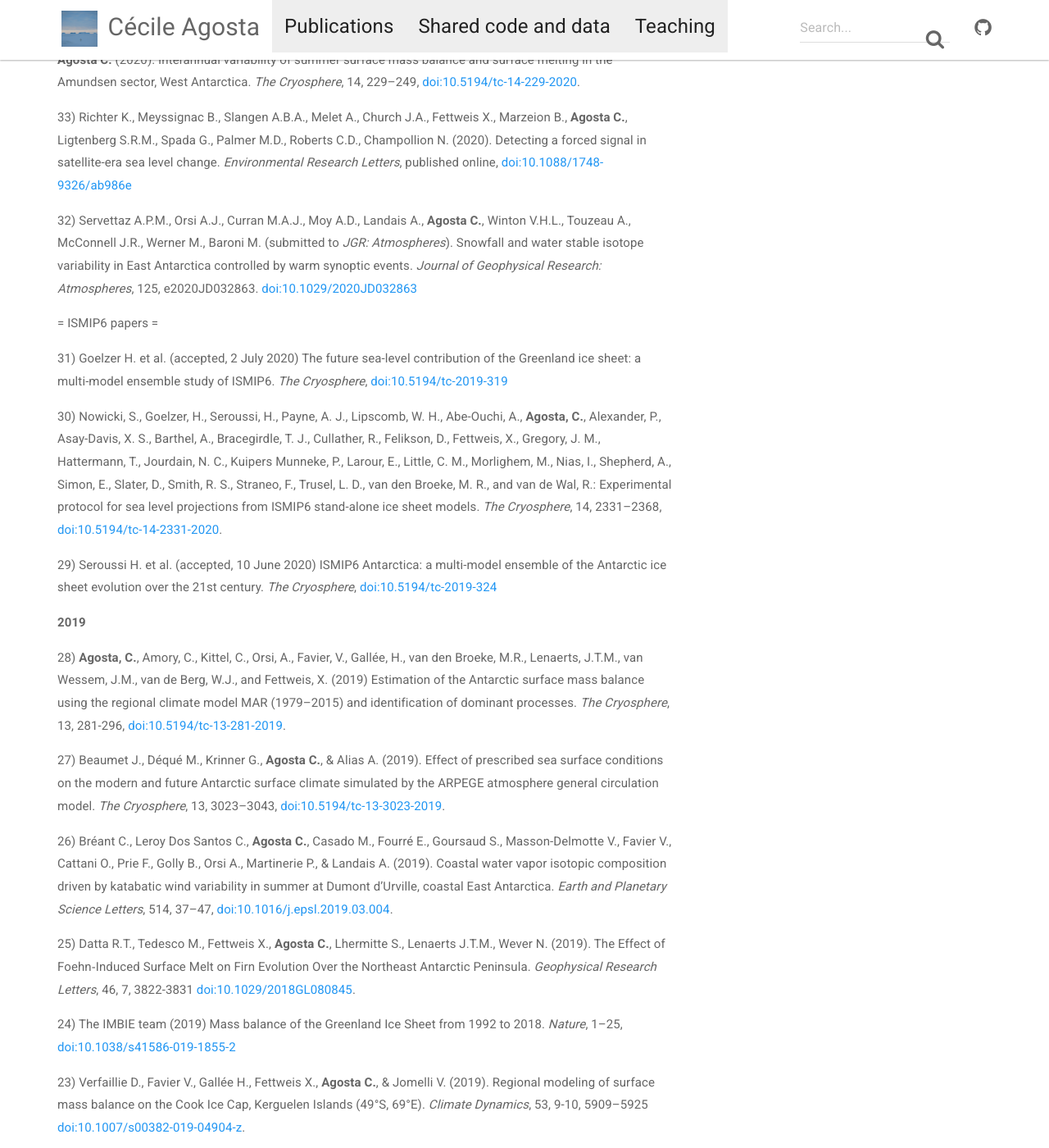
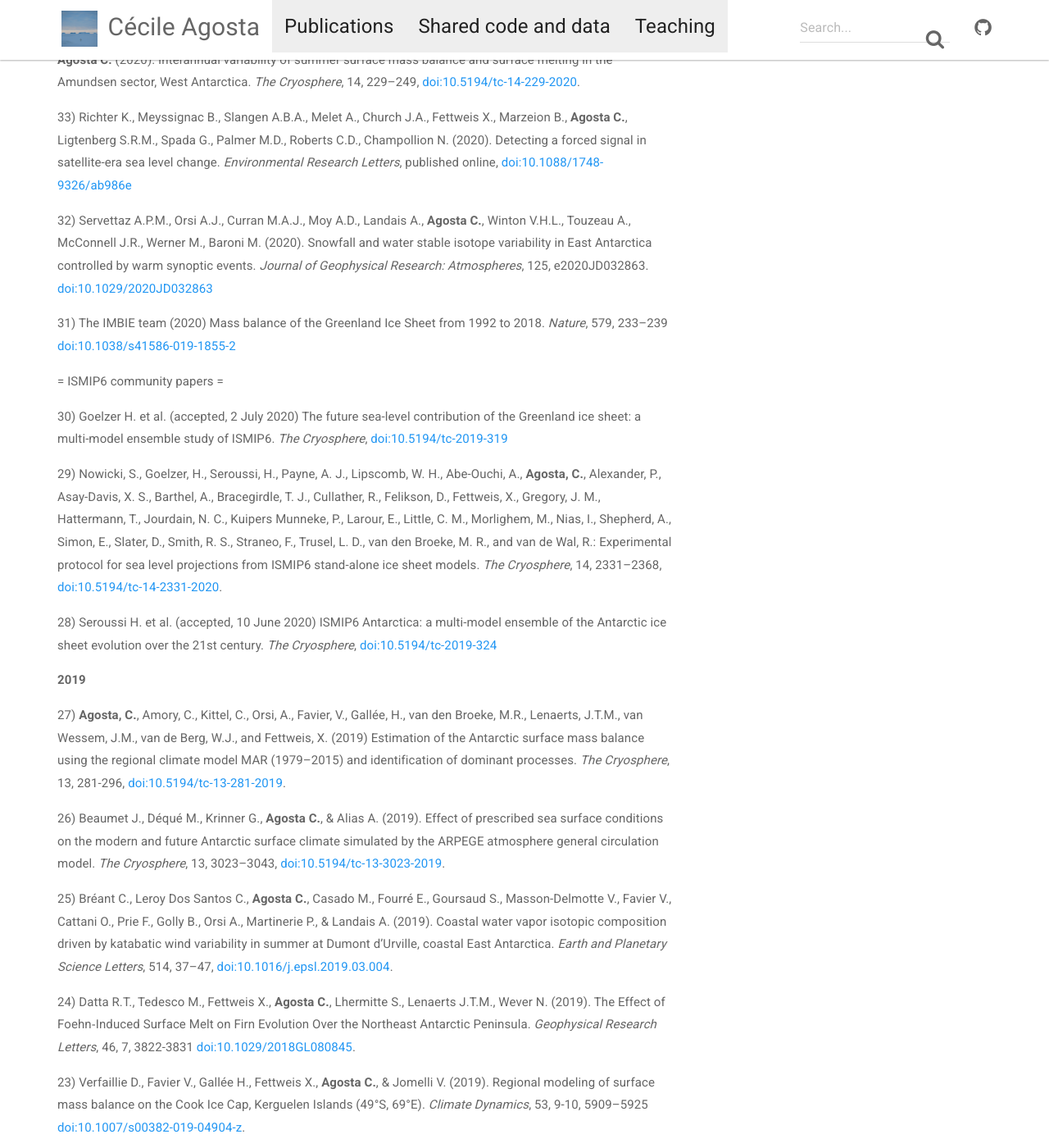
Before and after one commit to cecileagosta/cecileagosta.github.io, a Jekyll site: the page built from _docs/publications.md, in a window 1280 px wide and 1400 px high, scrolled down 837 px. Shown: the whole window at 82% size. Built offline with Jekyll 4.4.1, drawn with Linux system fonts in a browser that asks for light colours; nearby versions of some CDN libraries; some of the changed text lies outside the part shown.

Commit message:
Update publications.md

```diff
--- a/_docs/publications.md
+++ b/_docs/publications.md
@@ -7,7 +7,7 @@ permalink: /publications/
 
 ##### SUBMITTED
 
-= ISMIP6 papers =
+= ISMIP6 community papers =
 
 39) Edwards T. et al. (submitted to *Nature*) Quantifying uncertainties in the land ice contribution to sea level rise this century. 1-17.
 
@@ -31,28 +31,28 @@ permalink: /publications/
 
 33) Richter K., Meyssignac B., Slangen A.B.A., Melet A., Church J.A., Fettweis X., Marzeion B., **Agosta C.**, Ligtenberg S.R.M., Spada G., Palmer M.D., Roberts C.D., Champollion N. (2020). Detecting a forced signal in satellite-era sea level change. *Environmental Research Letters*, published online, [doi:10.1088/1748-9326/ab986e](https://doi.org/10.1088/1748-9326/ab986e)
 
-32) Servettaz A.P.M., Orsi A.J., Curran M.A.J., Moy A.D., Landais A., **Agosta C.**, Winton V.H.L., Touzeau A., McConnell J.R., Werner M., Baroni M. (submitted to *JGR: Atmospheres*).  Snowfall and water stable isotope variability in East Antarctica controlled by warm synoptic events. *Journal of Geophysical Research: Atmospheres*, 125, e2020JD032863. [doi:10.1029/2020JD032863](https://doi.org/10.1029/2020JD032863)
+32) Servettaz A.P.M., Orsi A.J., Curran M.A.J., Moy A.D., Landais A., **Agosta C.**, Winton V.H.L., Touzeau A., McConnell J.R., Werner M., Baroni M. (2020).  Snowfall and water stable isotope variability in East Antarctica controlled by warm synoptic events. *Journal of Geophysical Research: Atmospheres*, 125, e2020JD032863. [doi:10.1029/2020JD032863](https://doi.org/10.1029/2020JD032863)
 
-= ISMIP6 papers =
+31) The IMBIE team (2020) Mass balance of the Greenland Ice Sheet from 1992 to 2018. *Nature*, 579, 233–239 [doi:10.1038/s41586-019-1855-2](https://doi.org/10.1038/s41586-019-1855-2)
 
-31) Goelzer H. et al. (accepted, 2 July 2020) The future sea-level contribution of the Greenland ice sheet: a multi-model ensemble study of ISMIP6. *The Cryosphere*, [doi:10.5194/tc-2019-319](https://doi.org/10.5194/tc-2019-319)
+= ISMIP6 community papers =
 
-30) Nowicki, S., Goelzer, H., Seroussi, H., Payne, A. J., Lipscomb, W. H., Abe-Ouchi, A., **Agosta, C.**, Alexander, P., Asay-Davis, X. S., Barthel, A., Bracegirdle, T. J., Cullather, R., Felikson, D., Fettweis, X., Gregory, J. M., Hattermann, T., Jourdain, N. C., Kuipers Munneke, P., Larour, E., Little, C. M., Morlighem, M., Nias, I., Shepherd, A., Simon, E., Slater, D., Smith, R. S., Straneo, F., Trusel, L. D., van den Broeke, M. R., and van de Wal, R.: Experimental protocol for sea level projections from ISMIP6 stand-alone ice sheet models. *The Cryosphere*, 14, 2331–2368, [doi:10.5194/tc-14-2331-2020](https://doi.org/10.5194/tc-14-2331-2020).
+30) Goelzer H. et al. (accepted, 2 July 2020) The future sea-level contribution of the Greenland ice sheet: a multi-model ensemble study of ISMIP6. *The Cryosphere*, [doi:10.5194/tc-2019-319](https://doi.org/10.5194/tc-2019-319)
 
-29) Seroussi H. et al. (accepted, 10 June 2020) ISMIP6 Antarctica: a multi-model ensemble of the Antarctic ice sheet evolution over the 21st century. *The Cryosphere*, [doi:10.5194/tc-2019-324](https://doi.org/10.5194/tc-2019-324)
+29) Nowicki, S., Goelzer, H., Seroussi, H., Payne, A. J., Lipscomb, W. H., Abe-Ouchi, A., **Agosta, C.**, Alexander, P., Asay-Davis, X. S., Barthel, A., Bracegirdle, T. J., Cullather, R., Felikson, D., Fettweis, X., Gregory, J. M., Hattermann, T., Jourdain, N. C., Kuipers Munneke, P., Larour, E., Little, C. M., Morlighem, M., Nias, I., Shepherd, A., Simon, E., Slater, D., Smith, R. S., Straneo, F., Trusel, L. D., van den Broeke, M. R., and van de Wal, R.: Experimental protocol for sea level projections from ISMIP6 stand-alone ice sheet models. *The Cryosphere*, 14, 2331–2368, [doi:10.5194/tc-14-2331-2020](https://doi.org/10.5194/tc-14-2331-2020).
+
+28) Seroussi H. et al. (accepted, 10 June 2020) ISMIP6 Antarctica: a multi-model ensemble of the Antarctic ice sheet evolution over the 21st century. *The Cryosphere*, [doi:10.5194/tc-2019-324](https://doi.org/10.5194/tc-2019-324)
 
 **2019**
 
-28) **Agosta, C.**, Amory, C., Kittel, C., Orsi, A., Favier, V., Gallée, H., van den Broeke, M.R., Lenaerts, J.T.M., van Wessem, J.M., van de Berg, W.J., and Fettweis, X. (2019) Estimation of the Antarctic surface mass balance using the regional climate model MAR (1979–2015) and identification of dominant processes. *The Cryosphere*, 13, 281-296, [doi:10.5194/tc-13-281-2019](https://doi.org/10.5194/tc-13-281-2019).
+27) **Agosta, C.**, Amory, C., Kittel, C., Orsi, A., Favier, V., Gallée, H., van den Broeke, M.R., Lenaerts, J.T.M., van Wessem, J.M., van de Berg, W.J., and Fettweis, X. (2019) Estimation of the Antarctic surface mass balance using the regional climate model MAR (1979–2015) and identification of dominant processes. *The Cryosphere*, 13, 281-296, [doi:10.5194/tc-13-281-2019](https://doi.org/10.5194/tc-13-281-2019).
 
-27) Beaumet J., Déqué M., Krinner G., **Agosta C.**, & Alias A. (2019). Effect of prescribed sea surface conditions on the modern and future Antarctic surface climate simulated by the ARPEGE atmosphere general circulation model. *The Cryosphere*, 13, 3023–3043, [doi:10.5194/tc-13-3023-2019](https://doi.org/10.5194/tc-13-3023-2019).
+26) Beaumet J., Déqué M., Krinner G., **Agosta C.**, & Alias A. (2019). Effect of prescribed sea surface conditions on the modern and future Antarctic surface climate simulated by the ARPEGE atmosphere general circulation model. *The Cryosphere*, 13, 3023–3043, [doi:10.5194/tc-13-3023-2019](https://doi.org/10.5194/tc-13-3023-2019).
 
-26) Bréant C., Leroy Dos Santos C., **Agosta C.**, Casado M., Fourré E., Goursaud S., Masson-Delmotte V., Favier V., Cattani O., Prie F., Golly B., Orsi A., Martinerie P., & Landais A. (2019). Coastal water vapor isotopic composition driven by katabatic wind variability in summer at Dumont d'Urville, coastal East Antarctica. *Earth and Planetary Science Letters*, 514, 37–47, [doi:10.1016/j.epsl.2019.03.004](https://doi.org/10.1016/j.epsl.2019.03.004).
+25) Bréant C., Leroy Dos Santos C., **Agosta C.**, Casado M., Fourré E., Goursaud S., Masson-Delmotte V., Favier V., Cattani O., Prie F., Golly B., Orsi A., Martinerie P., & Landais A. (2019). Coastal water vapor isotopic composition driven by katabatic wind variability in summer at Dumont d'Urville, coastal East Antarctica. *Earth and Planetary Science Letters*, 514, 37–47, [doi:10.1016/j.epsl.2019.03.004](https://doi.org/10.1016/j.epsl.2019.03.004).
 
-25) Datta R.T., Tedesco M., Fettweis X., **Agosta C.**, Lhermitte S.,
+24) Datta R.T., Tedesco M., Fettweis X., **Agosta C.**, Lhermitte S.,
 Lenaerts J.T.M., Wever N. (2019). The Effect of Foehn‐Induced Surface Melt on Firn Evolution Over the Northeast Antarctic Peninsula. *Geophysical Research Letters*, 46, 7, 3822-3831 [doi:10.1029/2018GL080845](https://doi.org/10.1029/2018GL080845).
-
-24) The IMBIE team (2019) Mass balance of the Greenland Ice Sheet from 1992 to 2018. *Nature*, 1–25, [doi:10.1038/s41586-019-1855-2](https://doi.org/10.1038/s41586-019-1855-2)
 
 23) Verfaillie D., Favier V., Gallée H., Fettweis X., **Agosta C.**, & Jomelli V. (2019). Regional modeling of surface mass balance on the Cook Ice Cap, Kerguelen Islands (49°S, 69°E). *Climate Dynamics*, 53, 9-10, 5909–5925 [doi:10.1007/s00382-019-04904-z](https://doi.org/10.1007/s00382-019-04904-z).
 
```
